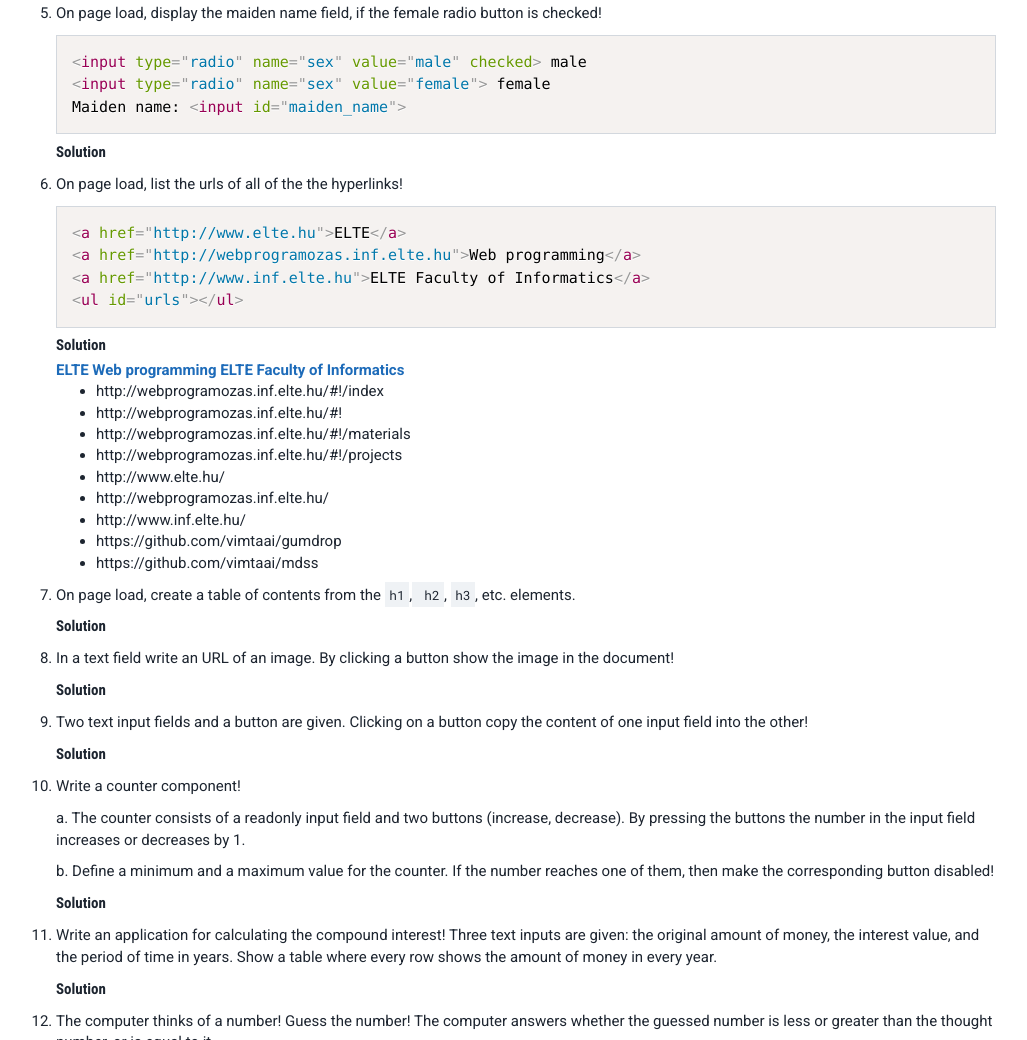
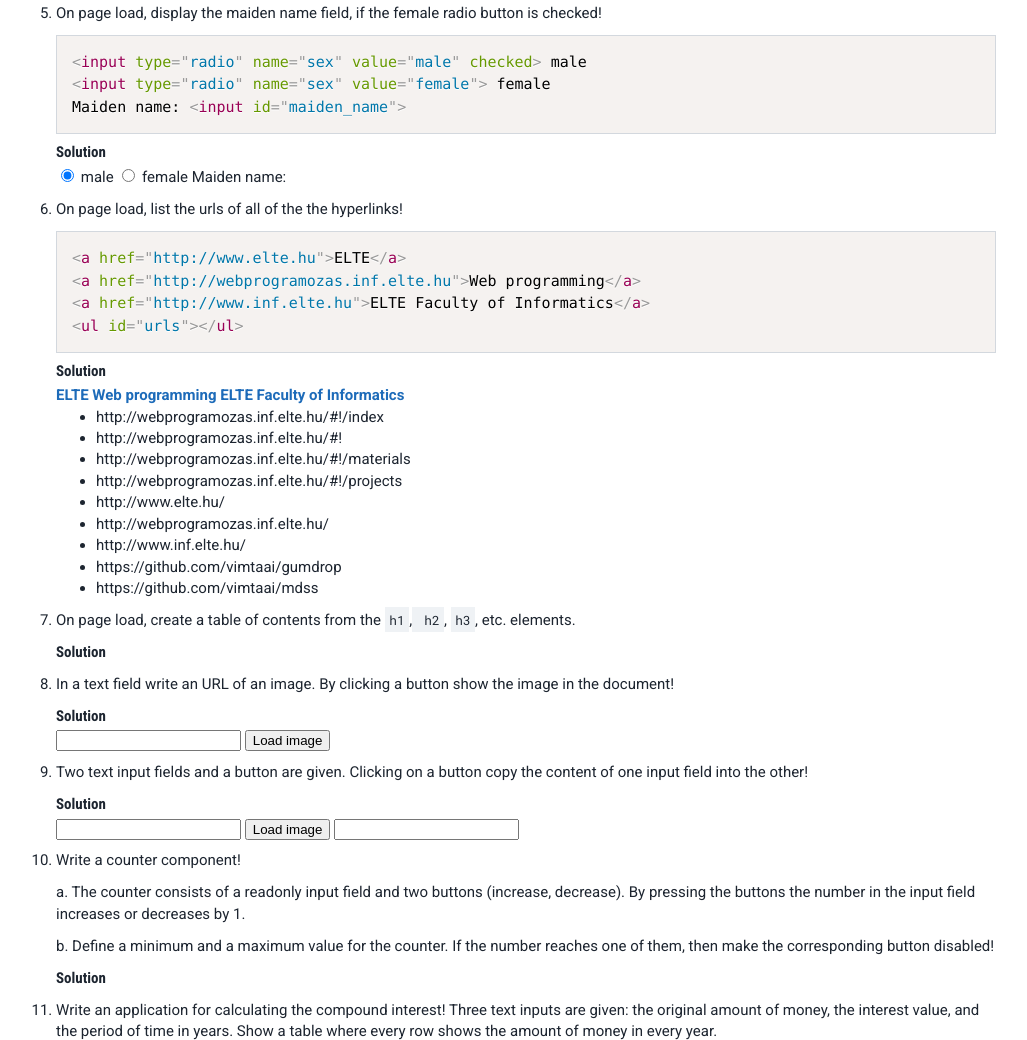
Before and after one commit to elteKrisztianKereszti/wp_2021_01_g02, a plain HTML site: page p02/index.html in a window 1280 px wide. Shown: the part 626-1666 px from the top of the page, without its empty margins (134-1161 px from the left). Drawn offline with Linux system fonts and the light colour scheme; a script that the page names is missing.

```diff
--- a/p02/index.html
+++ b/p02/index.html
@@ -49,6 +49,7 @@
           <p>c. document.</p>
           <div class="blockquote">
             <h4>Solution</h4>
+            <script type="text/javascript" src="task01.js"></script>
           </div>
         </li>
         <li>
@@ -58,6 +59,7 @@
           </p>
           <div class="blockquote">
             <h4>Solution</h4>
+            <script type="text/javascript" src="task02.js"></script>
           </div>
         </li>
         <li>
@@ -91,6 +93,9 @@ Maiden name: <span class="token tag"><span class="token tag"><span class="token
 </code></pre>
           <div class="solution_container">
             <h4>Solution</h4>
+            <input type="radio" name="sex" value="male" checked> male
+            <input type="radio" name="sex" value="female"> female
+            Maiden name: <input id="maiden_name" hidden>
           </div>
         </li>
         <li>
@@ -124,6 +129,9 @@ Maiden name: <span class="token tag"><span class="token tag"><span class="token
           <p>In a text field write an URL of an image. By clicking a button show the image in the document!</p>
           <div class="solution_container">
             <h4>Solution</h4>
+            <input id="t8txtUrl" type="text"/>
+            <button id="t8btnLoadImage">Load image</button>
+            <img id="t8img"/>
           </div>
         </li>
         <li>
@@ -133,6 +141,9 @@ Maiden name: <span class="token tag"><span class="token tag"><span class="token
           </p>
           <div class="solution_container">
             <h4>Solution</h4>
+            <input id="t9inputSrc" type="text"/>
+            <button id="t9btnCopy">Load image</button>
+            <input id="t9inputDest" type="text"/>
           </div>
         </li>
         <li>
@@ -205,5 +216,6 @@ Maiden name: <span class="token tag"><span class="token tag"><span class="token
     <script type="text/javascript" src="task03.js"></script>
     <script type="text/javascript" src="task04.js"></script>
     <script type="text/javascript" src="task06.js"></script>
+    <script type="text/javascript" src="task08.js"></script>
   </body>
 </html>
```
